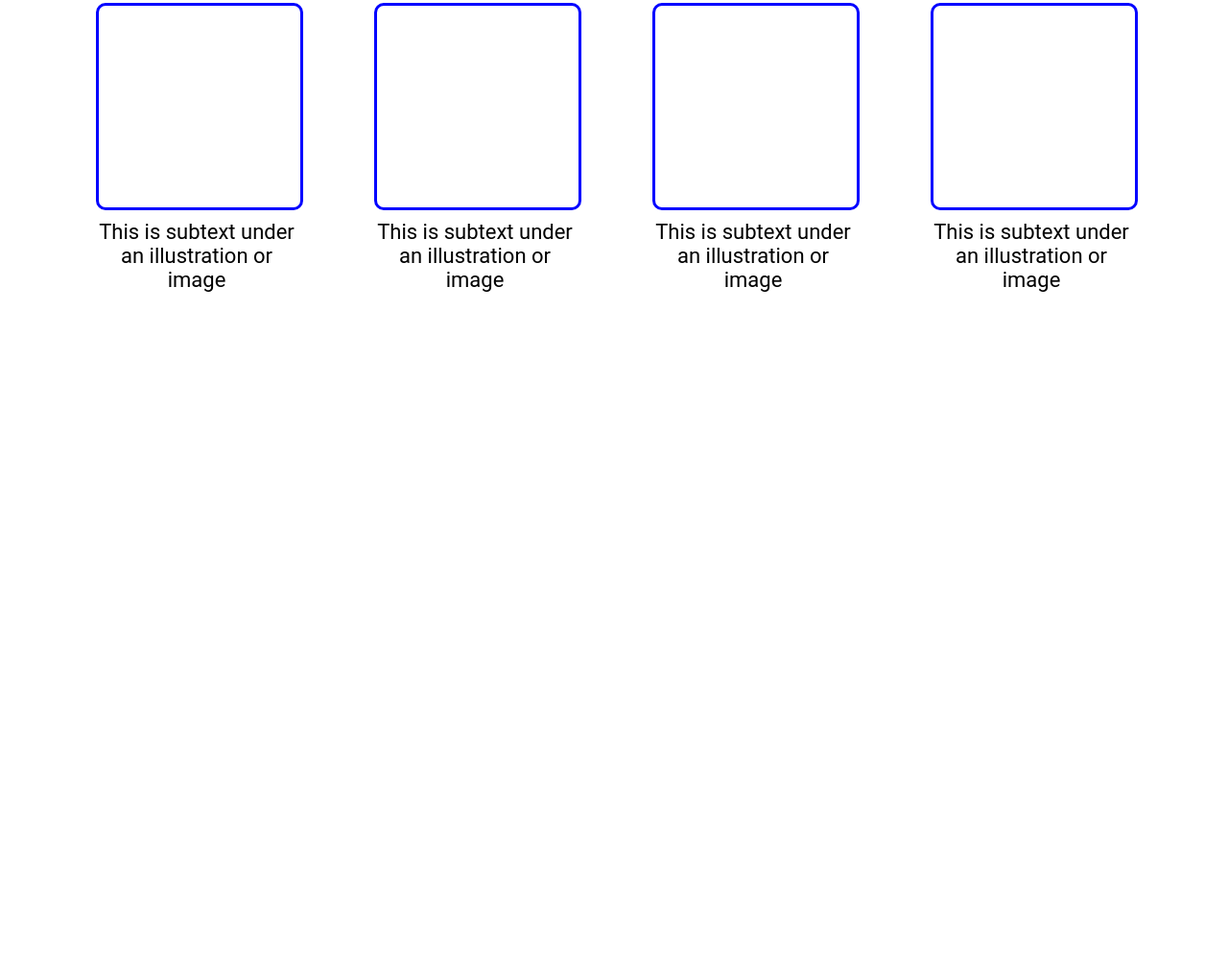
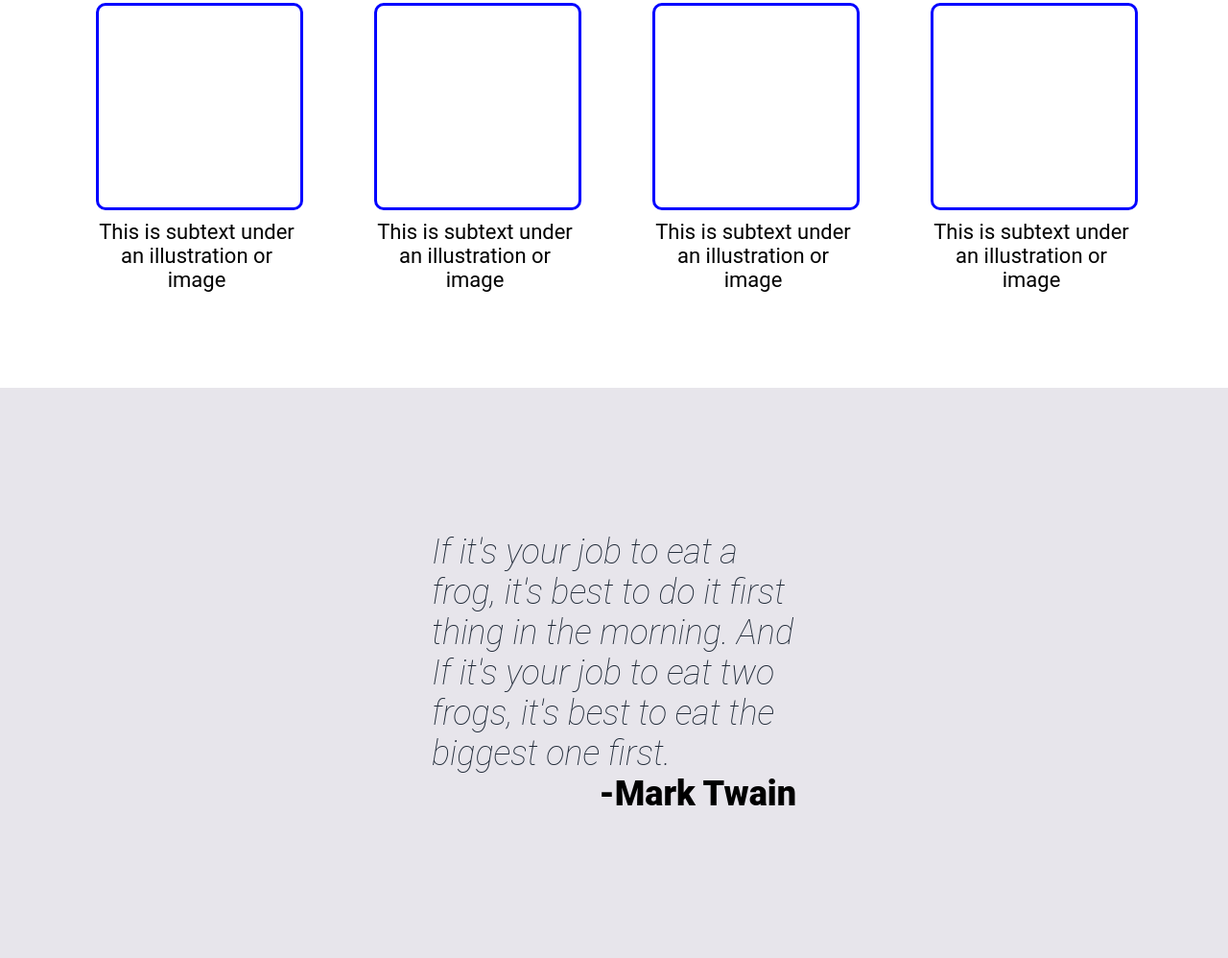
Before and after one commit to BilalKhoffash/landing-page, a plain HTML site: page index.html in a window 1280 px wide. Shown: the part 830-1828 px from the top of the page at 96% size. Before the commit the page ends 1234 px from the top, so only its background shows below. Drawn offline with Linux system fonts and the light colour scheme.

Commit message:
Quote section

```diff
--- a/index.html
+++ b/index.html
@@ -52,5 +52,9 @@
                 </div>
             </div>
         </div>
+        <div class="quote">
+            <div class="quotetext">If it's your job to eat a frog, it's best to do it first thing in the morning. And If it's your job to eat two frogs, it's best to eat the biggest one first.</div>
+            <div class="philosopher">-Mark Twain</div>
+        </div>
     </body>
 </html>
--- a/style.css
+++ b/style.css
@@ -110,3 +110,21 @@ body {
     font-size: 22px;
     margin-top: 10px;
 }
+
+.quote {
+    padding: 150px 450px;
+    background-color: #e7e5eb;
+}
+
+.quotetext {
+    font-size: 36px;
+    font-style: italic;
+    font-weight: lighter;
+    color: #1f2937;
+}
+
+.philosopher {
+    text-align: right;
+    font-size: 36px;
+    font-weight: 800;
+}
```
